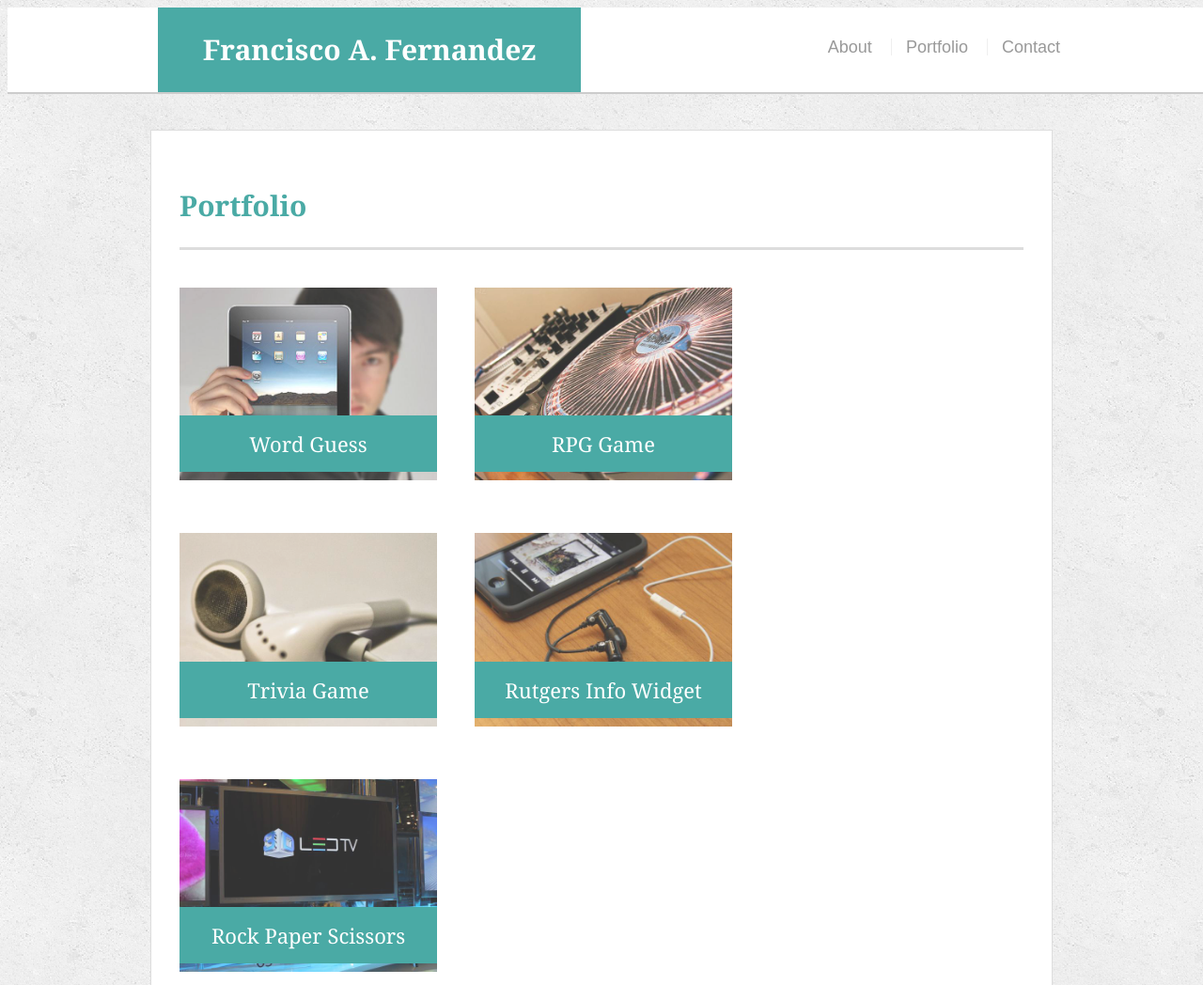
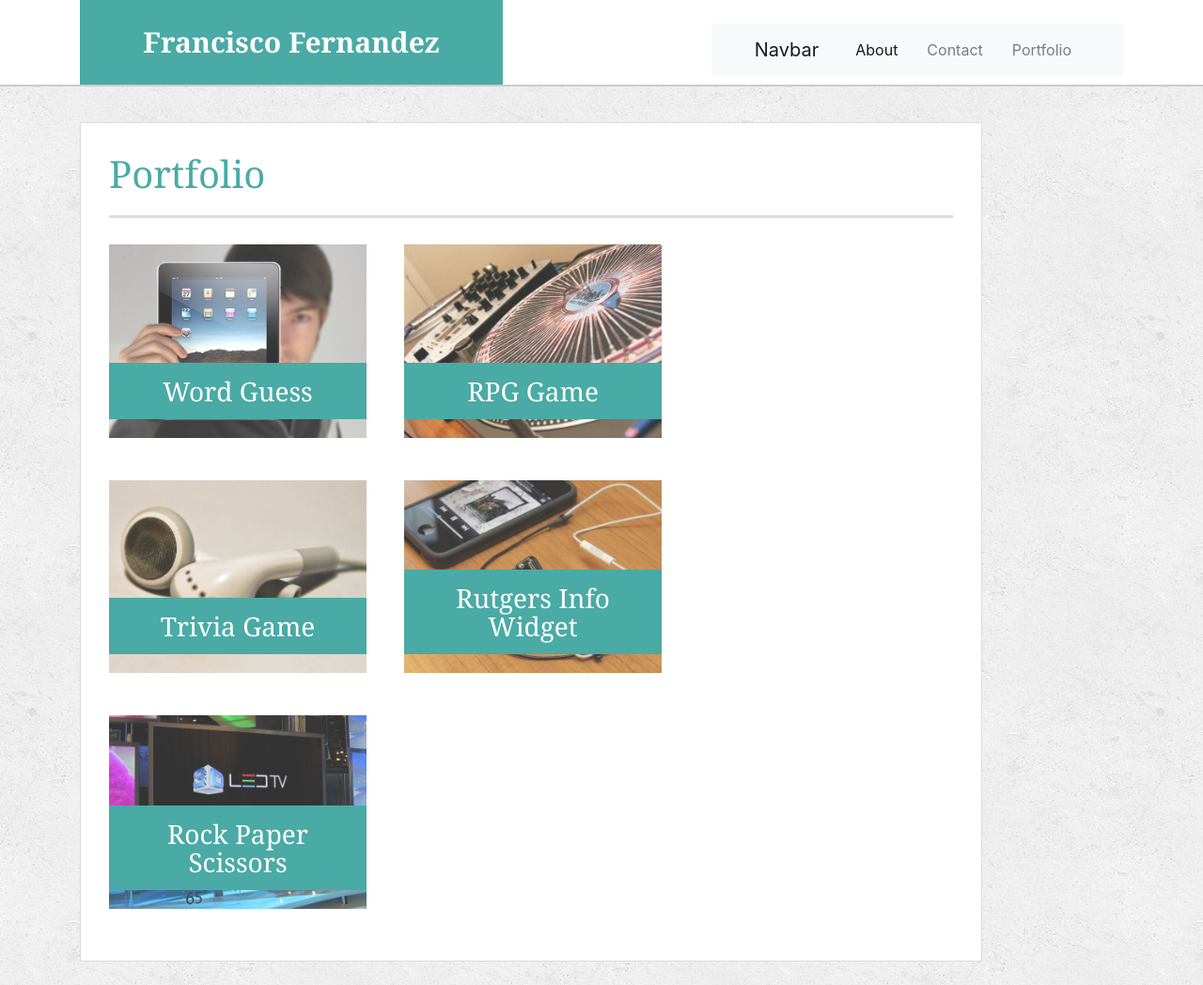
Before and after one commit to ffernandez111/Bootstrap-Portfolio, a plain HTML site: page portfolio.html in a window 1280 px wide. Shown: the top 1048 px of the page at 94% size. Drawn offline with nearby package versions, Linux system fonts and the light colour scheme.

Commit message:
added navbar to all threee pages

```diff
--- a/portfolio.html
+++ b/portfolio.html
@@ -5,19 +5,42 @@
   <meta charset="UTF-8">
   <title>Portfolio | Francisco A. Fernandez</title>
   <link rel="stylesheet" type="text/css" href="assets/css/my-portfolio-stylesheet.css">
+  <link rel="stylesheet" href="https://stackpath.bootstrapcdn.com/bootstrap/4.3.1/css/bootstrap.min.css" integrity="sha384-ggOyR0iXCbMQv3Xipma34MD+dH/1fQ784/j6cY/iJTQUOhcWr7x9JvoRxT2MZw1T" crossorigin="anonymous">
+<script src="https://code.jquery.com/jquery-3.3.1.slim.min.js" integrity="sha384-q8i/X+965DzO0rT7abK41JStQIAqVgRVzpbzo5smXKp4YfRvH+8abtTE1Pi6jizo" crossorigin="anonymous"></script>
+<script src="https://stackpath.bootstrapcdn.com/bootstrap/4.3.1/js/bootstrap.min.js" integrity="sha384-JjSmVgyd0p3pXB1rRibZUAYoIIy6OrQ6VrjIEaFf/nJGzIxFDsf4x0xIM+B07jRM" crossorigin="anonymous"></script>
 </head>
 
 <body>
 
   <header id="masthead">
-    <div class="container">
-      <a href="index.html" id="logo">Francisco A. Fernandez</a>
-      <nav>
-        <a href="index.html">About</a>
-        <a href="portfolio.html">Portfolio</a>
-        <a href="contact.html">Contact</a>
-      </nav>
-    </div>
+
+      <div class="container">
+          <a href="index.html" id="logo">Francisco Fernandez</a>
+          <nav class="navbar navbar-expand-lg navbar-light bg-light">
+            <a class="navbar-brand" href="#">Navbar</a>
+            <button class="navbar-toggler" type="button" data-toggle="collapse" data-target="#navbarNav" aria-controls="navbarNav" aria-expanded="false" aria-label="Toggle navigation">
+              <span class="navbar-toggler-icon"></span>
+            </button>
+            <div class="collapse navbar-collapse" id="navbarNav">
+              <ul class="navbar-nav">
+                <li class="nav-item active">
+                  <a class="nav-link" href="index.html">About <span class="sr-only">(current)</span></a>
+                </li>
+                <li class="nav-item">
+                  <a class="nav-link" href="contact.html">Contact</a>
+                </li>
+                <li class="nav-item">
+                  <a class="nav-link" href="portfolio.html">Portfolio</a>
+                </li>
+                <li class="nav-item">
+                  <a class="nav-link disabled" href="#" tabindex="-1" aria-disabled="true"></a>
+                </li>
+              </ul>
+            </div>
+          </nav>
+        </div>
+
+
   </header>
 
   <div id="main-container" class="container">
```
Also changed, not shown: contact.html (+31 -8 lines), index.html (+14 -14 lines).
